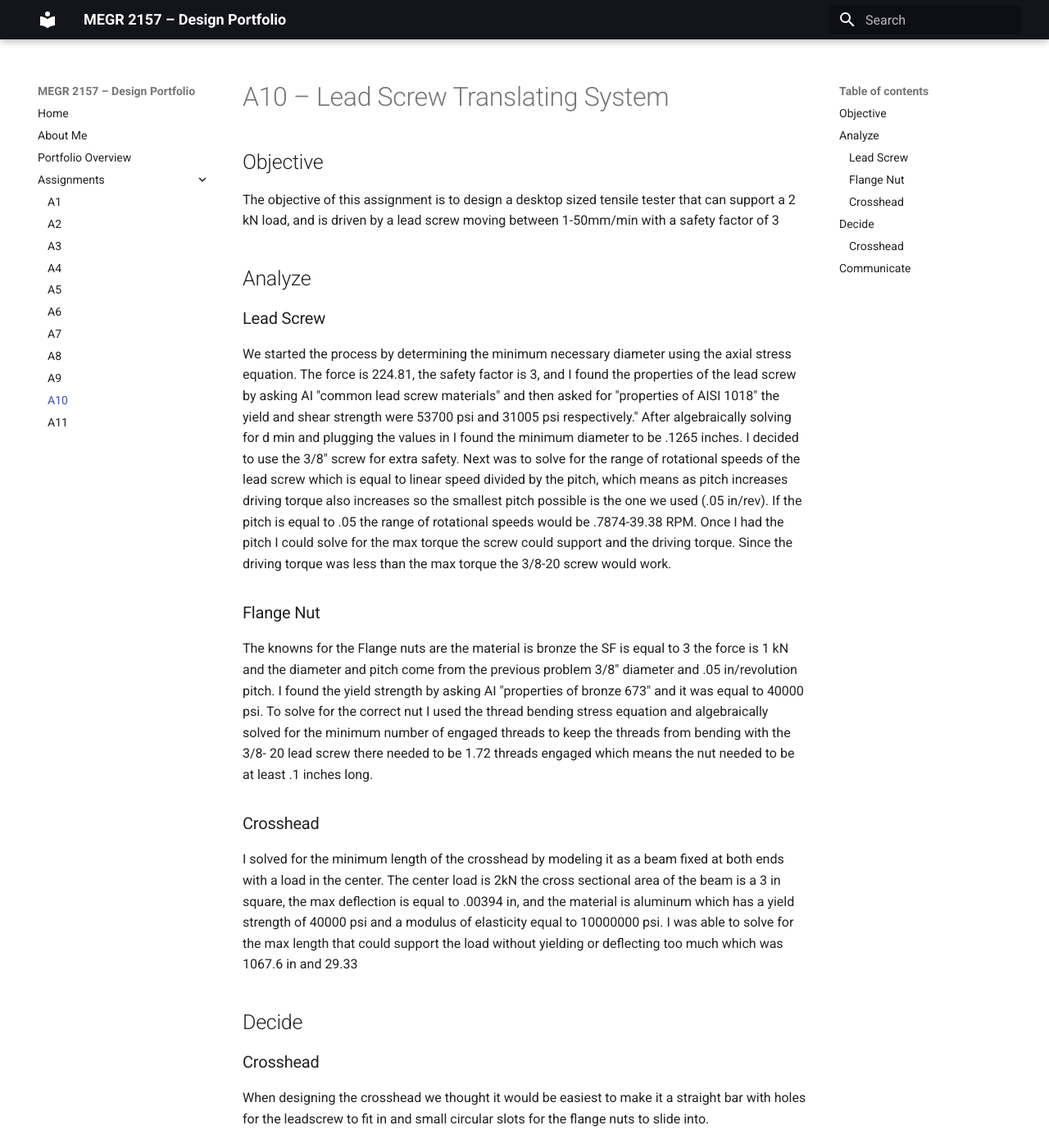
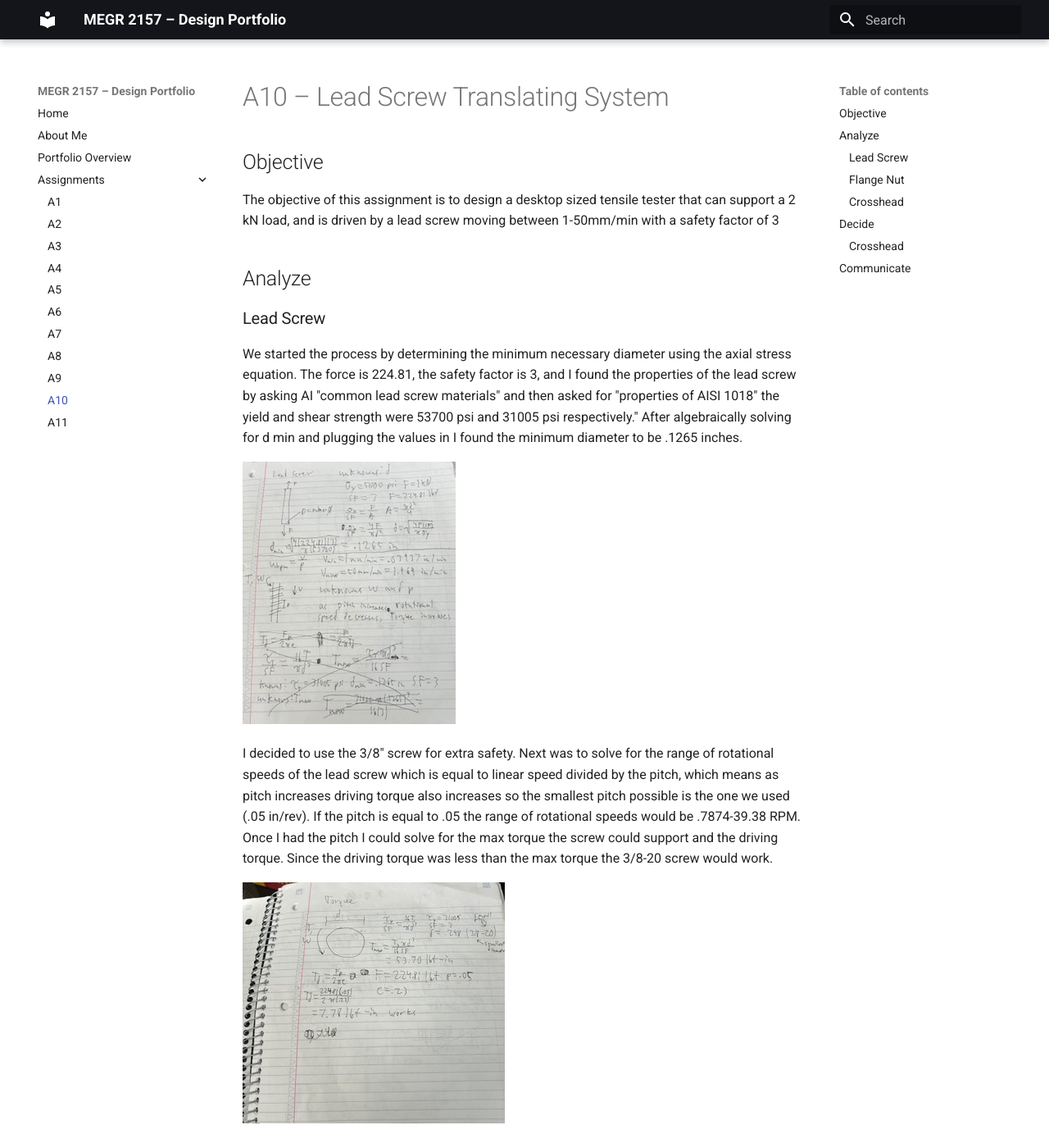
Before and after one commit to whodges5-art/wyatt-hodges-design-projects-portfolio, an MkDocs documentation site: the page built from docs/assignments/A10/index.md, in a window 1280 px wide and 1400 px high. Shown: the whole window at 82% size. Built offline with MkDocs 1.6.1 and Material for MkDocs 9.7.7, drawn with Linux system fonts in a browser that asks for light colours; part of the change alters nothing that is shown.

Commit message:
Update index.md

```diff
--- a/docs/assignments/A10/index.md
+++ b/docs/assignments/A10/index.md
@@ -5,12 +5,21 @@ The objective of this assignment is to design a desktop sized tensile tester tha
 
 ## Analyze
 ### Lead Screw
-We started the process by determining the minimum necessary diameter using the axial stress equation. The force is 224.81, the safety factor is 3, and I found the properties of the lead screw by asking AI "common lead screw materials" and then asked for "properties of AISI 1018" the yield and shear strength were 53700 psi and 31005 psi respectively." After algebraically solving for d min and plugging the values in I found the minimum diameter to be .1265 inches. I decided to use the 3/8" screw for extra safety. Next was to solve for the range of rotational speeds of the lead screw which is equal to linear speed divided by the pitch, which means as pitch increases driving torque also increases so the smallest pitch possible is the one we used (.05 in/rev). If the pitch is equal to .05 the range of rotational speeds would be .7874-39.38 RPM. Once I had the pitch I could solve for the max torque the screw could support and the driving torque. Since the driving torque was less than the max torque the 3/8-20 screw would work.
+We started the process by determining the minimum necessary diameter using the axial stress equation. The force is 224.81, the safety factor is 3, and I found the properties of the lead screw by asking AI "common lead screw materials" and then asked for "properties of AISI 1018" the yield and shear strength were 53700 psi and 31005 psi respectively." After algebraically solving for d min and plugging the values in I found the minimum diameter to be .1265 inches.
+
+![leadscrew](leadscrew.jpeg)
+
+I decided to use the 3/8" screw for extra safety. Next was to solve for the range of rotational speeds of the lead screw which is equal to linear speed divided by the pitch, which means as pitch increases driving torque also increases so the smallest pitch possible is the one we used (.05 in/rev). If the pitch is equal to .05 the range of rotational speeds would be .7874-39.38 RPM. Once I had the pitch I could solve for the max torque the screw could support and the driving torque. Since the driving torque was less than the max torque the 3/8-20 screw would work.
+
+![screwtorque](screwtorque.jpeg)
 ### Flange Nut
 The knowns for the Flange nuts are the material is bronze the SF is equal to 3 the force is 1 kN and the diameter and pitch come from the previous problem 3/8" diameter and .05 in/revolution pitch. I found the yield strength by asking AI "properties of bronze 673"  and it was equal to 40000 psi. To solve for the correct nut I used the thread bending stress equation and algebraically solved for the minimum number of engaged threads to keep the threads from bending with the 3/8- 20 lead screw there needed to be 1.72 threads engaged which means the nut needed to be at least .1 inches long.
+
+![thread](thread.jpeg)
 ### Crosshead
 I solved for the minimum length of the crosshead by modeling it as a beam fixed at both ends with a load in the center. The center load is 2kN the cross sectional area of the beam is a 3 in square, the max deflection is equal to .00394 in, and the material is aluminum which has a yield strength of 40000 psi and a modulus of elasticity equal to 10000000 psi. I was able to solve for the max length that could support the load without yielding or deflecting too much which was 1067.6 in and 29.33
 
+![crosshead](crosshead.jpeg)
 ## Decide
 ### Crosshead
 When designing the crosshead we thought it would be easiest to make it a straight bar with holes for the leadscrew to fit in and small circular slots for the flange nuts to slide into.
```
